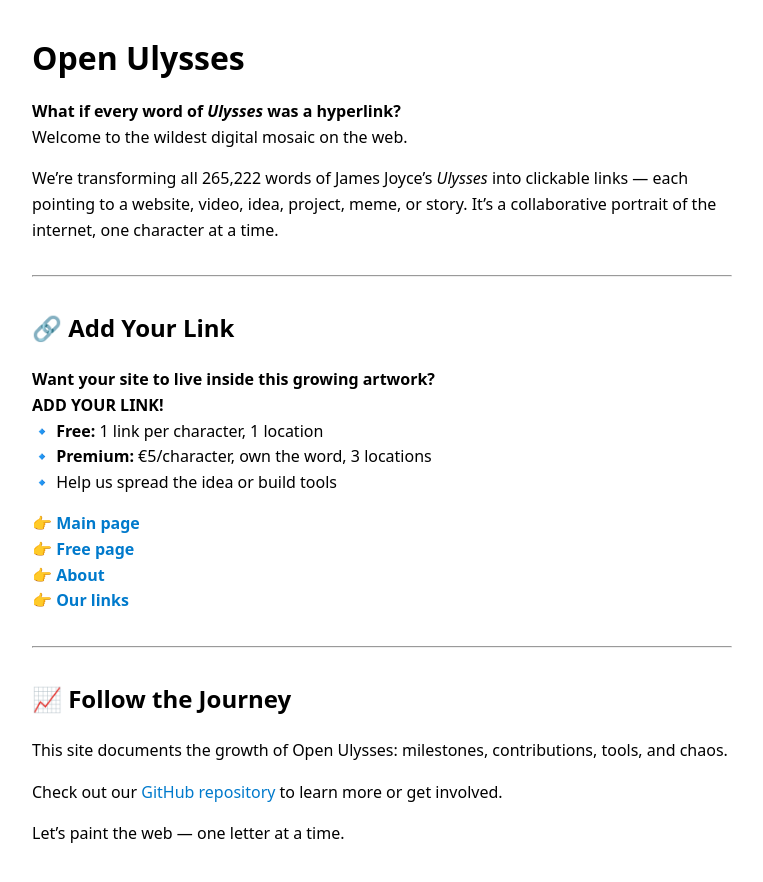
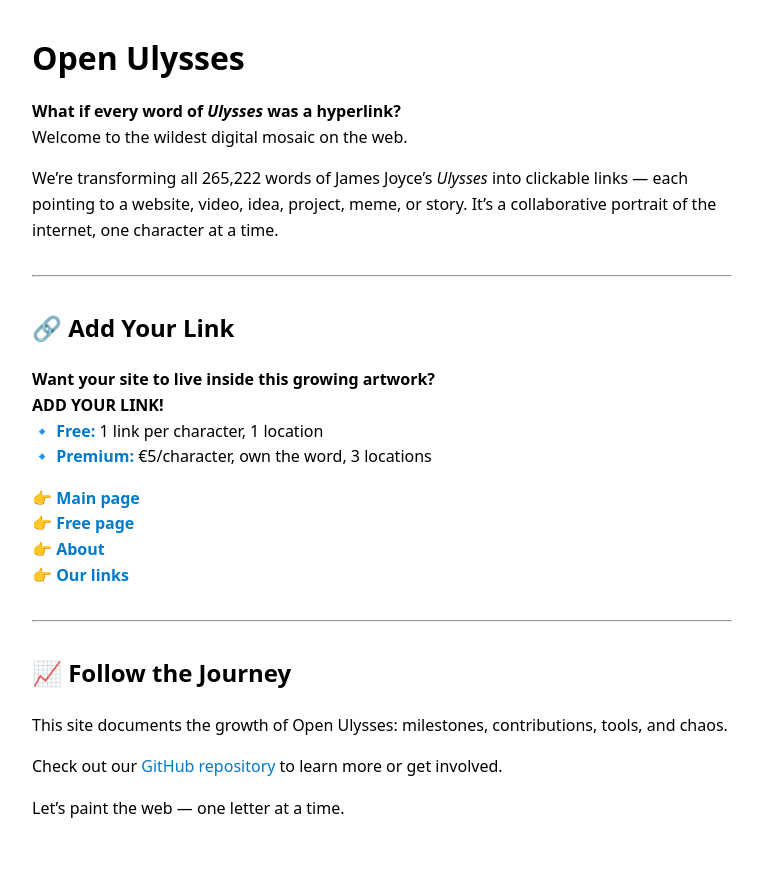
Before and after one commit to LeoBloom265/open-ulysses, a Jekyll site: the page built from index.md, in a window 1280 px wide. Shown: the top 882 px of the page, without its empty margins (258-1021 px from the left). Built offline with Jekyll 4.4.1, drawn with Linux system fonts in a browser that asks for light colours.

Commit message:
Update index.md

```diff
--- a/index.md
+++ b/index.md
@@ -16,9 +16,9 @@ We’re transforming all 265,222 words of James Joyce’s *Ulysses* into clickab
 
 **Want your site to live inside this growing artwork?<br>
 ADD YOUR LINK!<br>**
-**🔹 Free:** 1 link per character, 1 location<br>
-**🔹 Premium:** €5/character, own the word, 3 locations<br>
-🔹 Help us spread the idea or build tools<br>
+**🔹 [Free:](https://ko-fi.com/post/Claim-a-Character-I2I81J57ZW)** 1 link per character, 1 location<br>
+**🔹 [Premium:](https://ko-fi.com/Post/How-to-Add-a-Link-T6T21GPKLS)** €5/character, own the word, 3 locations<br>
+
 
 **[👉 Main page](https://ko-fi.com/Post/Chapter-I-1-Z8Z11J6H59)<br>
 [👉 Free page](https://ko-fi.com/post/Chapter-I-2-A-R5R01J6NRH)<br>
```
